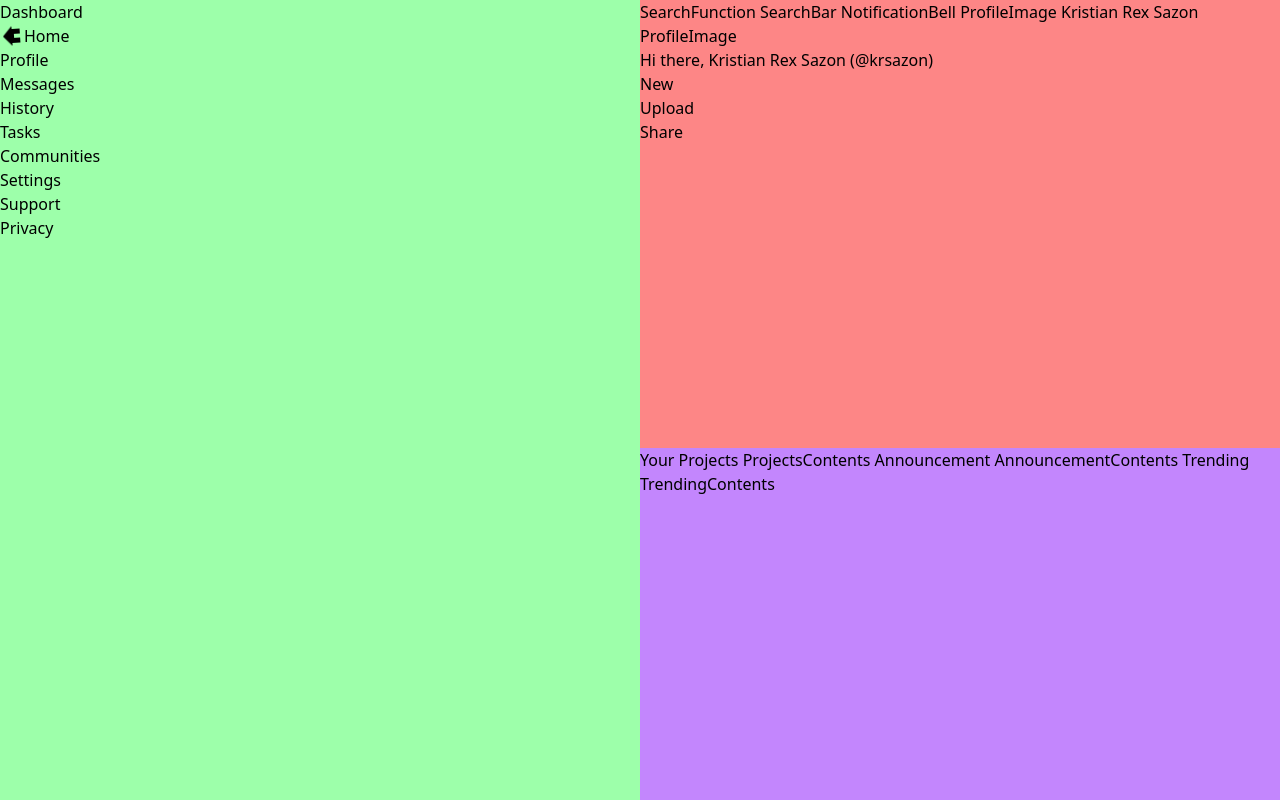
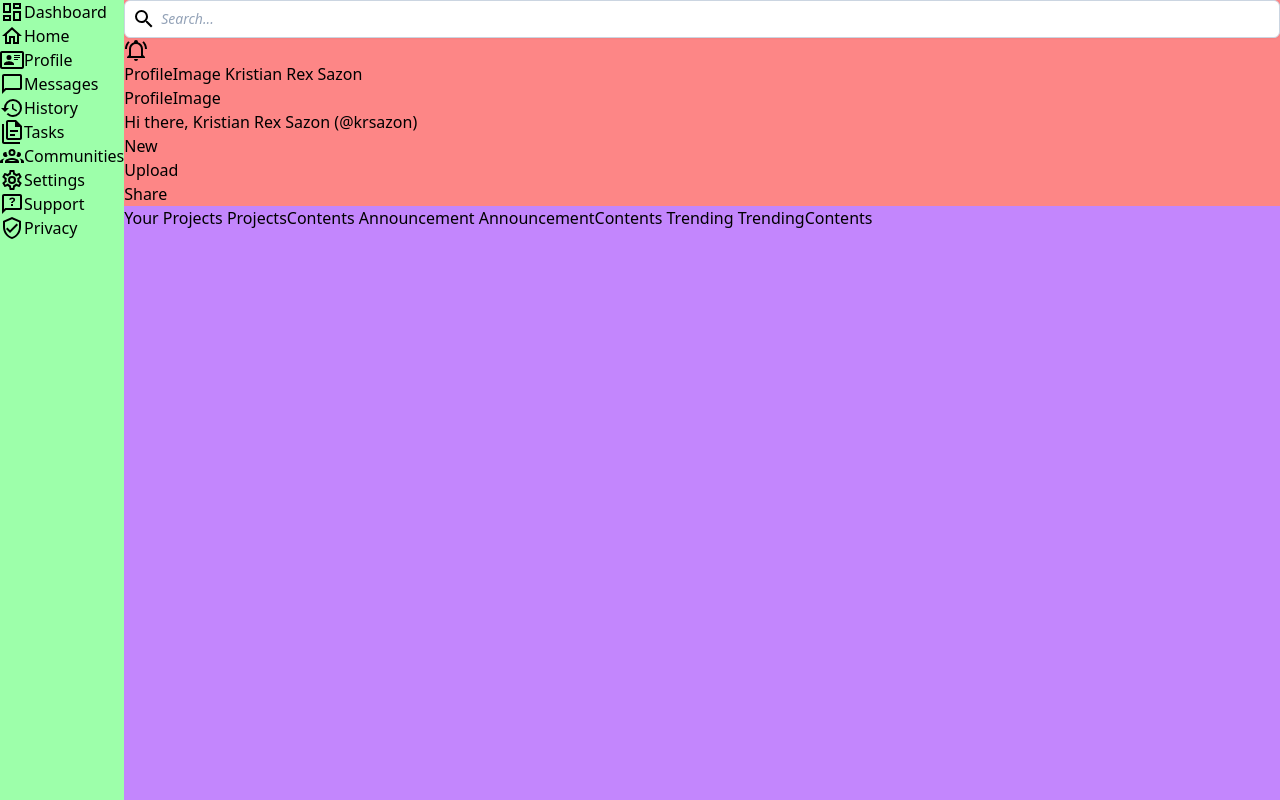
Before and after one commit to Alkedama/Admin-Dashboard, a React (Vite) app: page / in a window 1280 px wide. Built offline with nearby package versions, Linux system fonts and the light colour scheme.

Commit message:
Adds License and Icons

```diff
--- a/src/App.jsx
+++ b/src/App.jsx
@@ -6,13 +6,17 @@ import './scss/App.scss'
 import Header from './components/header.jsx'
 import SideBar from './components/sidebar.jsx'
 import MainContent from './components/mainContent.jsx'
+import Icon from '@mdi/react';
+import { mdiHomeOutline, mdiCardAccountDetailsOutline, mdiMessageOutline,
+  mdiHistory, mdiFileDocumentMultipleOutline, mdiAccountGroupOutline,
+  mdiCogOutline, mdiMessageQuestionOutline, mdiShieldCheckOutline, mdiViewDashboardOutline } from '@mdi/js';
 
 function App() {
   const [count, setCount] = useState(0)
 
   return (
     <>
-    <div className='container'>
+    <div className='containerMain'>
     <Header />
     <SideBar />
     <MainContent />
--- a/src/components/header.jsx
+++ b/src/components/header.jsx
@@ -1,14 +1,29 @@
+import Icon from '@mdi/react';
+import { mdiMagnify, mdiBellRingOutline } from '@mdi/js';
+
+
 const header = () => {
   return (
     <div className='header'>
-    SearchFunction SearchBar NotificationBell ProfileImage Kristian Rex Sazon
-      <div className="nav">
+
+    <label className='relative block'>
+    <span className='sr-only'>Search</span>
+    <span className='absolute inset-y-0 left-0 flex items-center pl-2'>
+    <button><Icon path={mdiMagnify} size={1} /></button>
+    </span>
+    <input className='placeholder: italic placeholder:text-slate-400 block bg-white
+    w-full border border-slate-300 rounded-md py-2 pl-9 pr-3 shadow-sm focus:outline-none
+    focus:border-sky-500 focus:ring-1 sm:text-sm' placeholder='Search...' type='text' name='search' />
+    </label>
+    <Icon path={ mdiBellRingOutline } size={1} />
+     ProfileImage Kristian Rex Sazon
+      <div className='nav'>
           <ul>
-              <li className="navItems">ProfileImage</li>
-              <li className="navItems">Hi there, Kristian Rex Sazon (@krsazon)</li>
-              <li className="navItems">New</li>
-              <li className="navItems">Upload</li>
-              <li className="navItems">Share</li>
+              <li className='navItems'>ProfileImage</li>
+              <li className='navItems'>Hi there, Kristian Rex Sazon (@krsazon)</li>
+              <li className='navItems'>New</li>
+              <li className='navItems'>Upload</li>
+              <li className='navItems'>Share</li>
           </ul>
       </div>
     </div>
--- a/src/components/sidebar.jsx
+++ b/src/components/sidebar.jsx
@@ -1,23 +1,52 @@
 import Icon from '@mdi/react';
-import { mdiHome } from '@mdi/js';
+import { mdiHomeOutline, mdiCardAccountDetailsOutline, mdiMessageOutline,
+  mdiHistory, mdiFileDocumentMultipleOutline, mdiAccountGroupOutline,
+  mdiCogOutline, mdiMessageQuestionOutline, mdiShieldCheckOutline, mdiViewDashboardOutline } from '@mdi/js';
 
 const sidebar = () => {
   return (
     <div className='sidebar'>
       <ul>
-        <li className="sidebarItem">Dashboard</li>
         <li className="sidebarItem flex">
-          <Icon path={mdiHome} title="User Profile" size={1} color="black" spin />
-         <span>Home</span>
+          <Icon path={mdiViewDashboardOutline} title="" size={1} />
+          <span>Dashboard</span>
+          </li>
+        <li className="sidebarItem flex">
+          <Icon path={mdiHomeOutline} title="Home" size={1} />
+          <span>Home</span>
         </li>
-        <li className="sidebarItem">Profile</li>
-        <li className="sidebarItem">Messages</li>
-        <li className="sidebarItem">History</li>
-        <li className="sidebarItem">Tasks</li>
-        <li className="sidebarItem">Communities</li>
-        <li className="sidebarItem">Settings</li>
-        <li className="sidebarItem">Support</li>
-        <li className="sidebarItem">Privacy</li>
+        <li className="sidebarItem flex">
+          <Icon path={mdiCardAccountDetailsOutline} title="" size={1} />
+          <span>Profile</span>
+        </li>
+        <li className="sidebarItem flex">
+          <Icon path={mdiMessageOutline} title="" size={1} />
+          <span>Messages</span>
+        </li>
+        <li className="sidebarItem flex">
+          <Icon path={mdiHistory} title="" size={1} />
+          <span>History</span>
+        </li>
+        <li className="sidebarItem flex">
+          <Icon path={mdiFileDocumentMultipleOutline} title="" size={1} />
+          <span>Tasks</span>
+        </li>
+        <li className="sidebarItem flex">
+          <Icon path={mdiAccountGroupOutline} title="" size={1} />
+          <span>Communities</span>
+        </li>
+        <li className="sidebarItem flex">
+          <Icon path={mdiCogOutline} title="" size={1} />
+          <span>Settings</span>
+        </li>
+        <li className="sidebarItem flex">
+          <Icon path={mdiMessageQuestionOutline} title="" size={1} />
+          <span>Support</span>
+        </li>
+        <li className="sidebarItem flex">
+          <Icon path={mdiShieldCheckOutline} title="" size={1} />
+          <span>Privacy</span>
+        </li>
       </ul>
     </div>
   )
--- a/src/scss/App.scss
+++ b/src/scss/App.scss
@@ -7,6 +7,7 @@ $primary-color: #9dc2ff;
 *{
     padding: 0;
     margin: 0;
+    font-family: system-ui, -apple-system, BlinkMacSystemFont, 'Segoe UI', Roboto, Oxygen, Ubuntu, Cantarell, 'Open Sans', 'Helvetica Neue', sans-serif;
 }
 
 body{
@@ -14,10 +15,11 @@ body{
     display: inline;
 }
 
-.container{
+.containerMain{
     height: 100vh;
     display: grid;
-    grid-template-columns: repeat(2, 1fr);
+    grid-template-columns: repeat(1, auto) repeat(1, 1fr);
+    grid-template-rows: repeat(1, auto) repeat(1, 1fr);
 }
 
 .header{
@@ -37,7 +39,3 @@ body{
     grid-column: 2 / 3;
     grid-row: 2 / 3;
 }
-
-// svg{
-//     display: inline;
-// }
--- a/tailwind.config.js
+++ b/tailwind.config.js
@@ -6,6 +6,5 @@ export default {
   },
   plugins: [],
   corePlugins: {
-    container: false,
   }
 }
```
Also changed, not shown: 1 other file (tests, documents, lock files or other folders).
